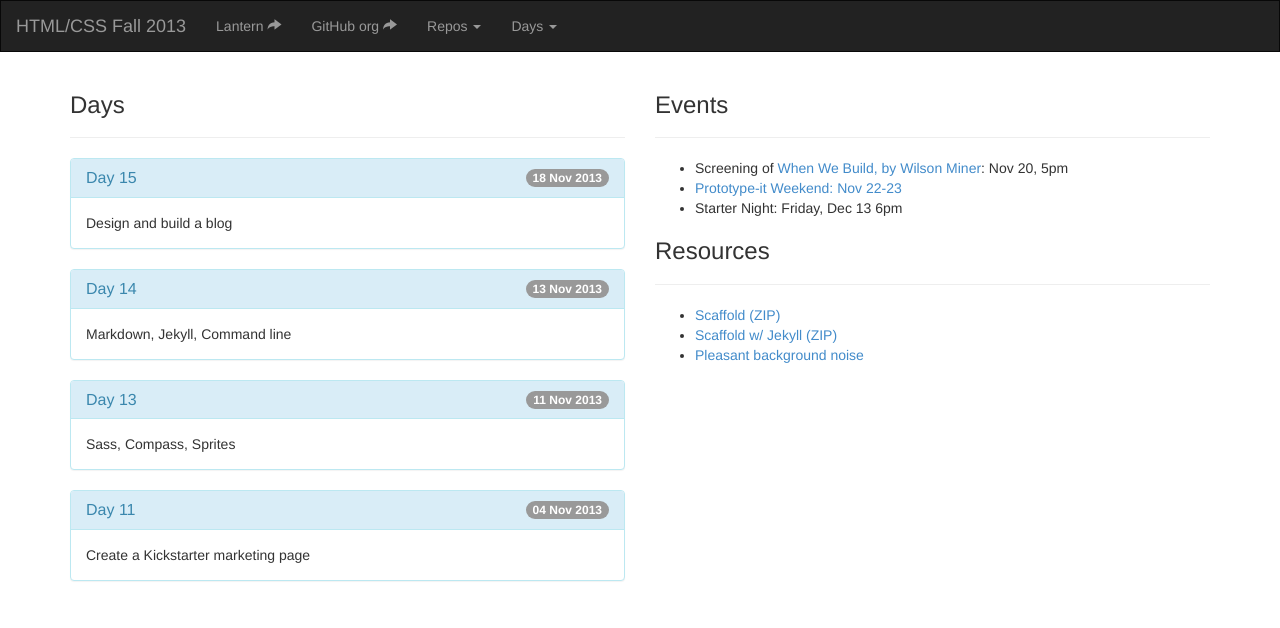
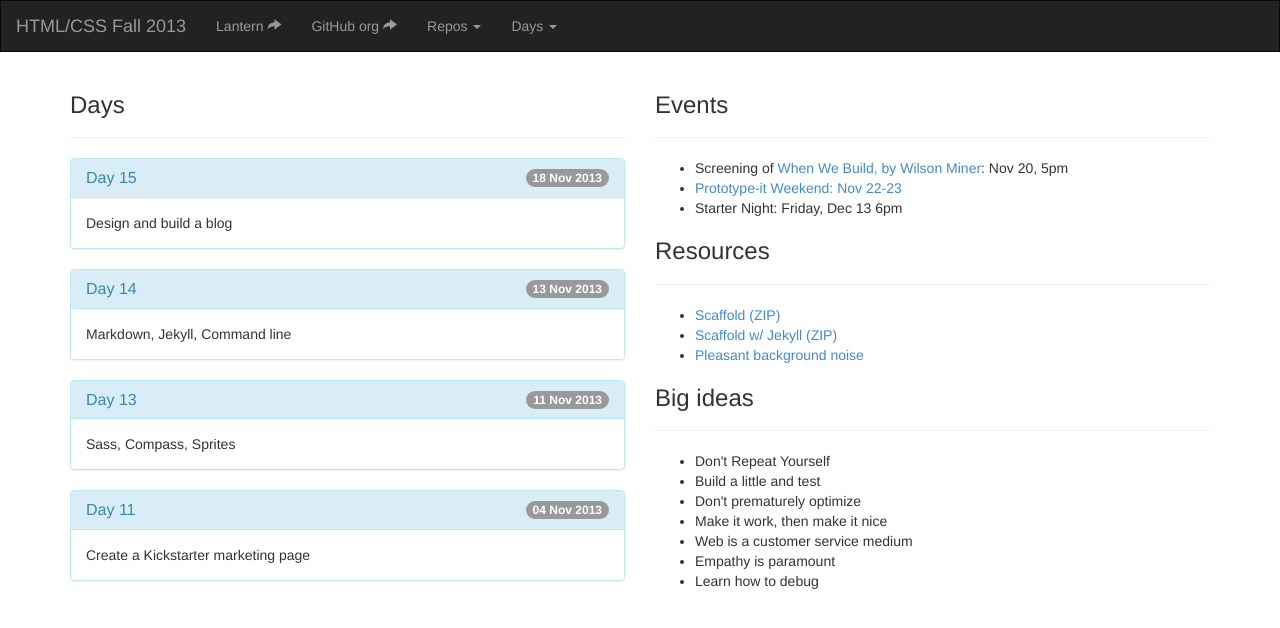
Before and after one commit to tsl-frontend/tsl-frontend.github.io, a Jekyll site: the page built from index.html, in a window 1280 px wide. Shown: the top 628 px of the page. Built offline with Jekyll 4.4.1, drawn with Linux system fonts in a browser that asks for light colours; nearby versions of some CDN libraries; Markdown is read by kramdown in place of the engine named in the settings.

Commit message:
Big ideas.

```diff
--- a/index.html
+++ b/index.html
@@ -40,5 +40,17 @@ layout: page
             <li><a href="https://github.com/tsl-frontend/scaffold/archive/jekyll.zip">Scaffold w/ Jekyll (ZIP)</a></li>
             <li><a href="http://www.noisli.com/">Pleasant background noise</a></li>
         </ul>
+        <div class="page-header">
+            <h3>Big ideas</h3>
+        </div>
+        <ul>
+            <li>Don't Repeat Yourself</li>
+            <li>Build a little and test</li>
+            <li>Don't prematurely optimize</li>
+            <li>Make it work, then make it nice</li>
+            <li>Web is a customer service medium</li>
+            <li>Empathy is paramount</li>
+            <li>Learn how to debug</li>
+        </ul>
     </div>
 </div>
```
